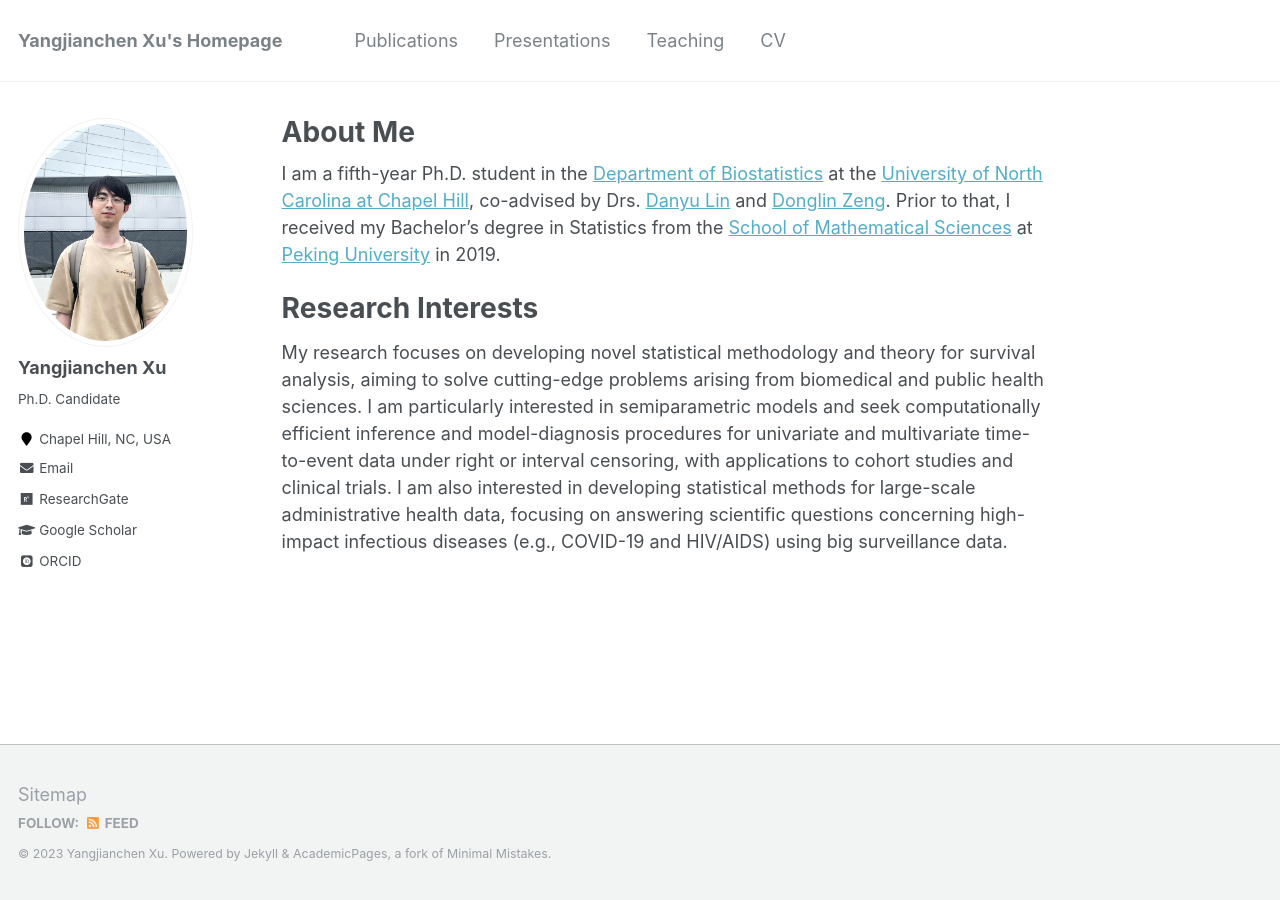
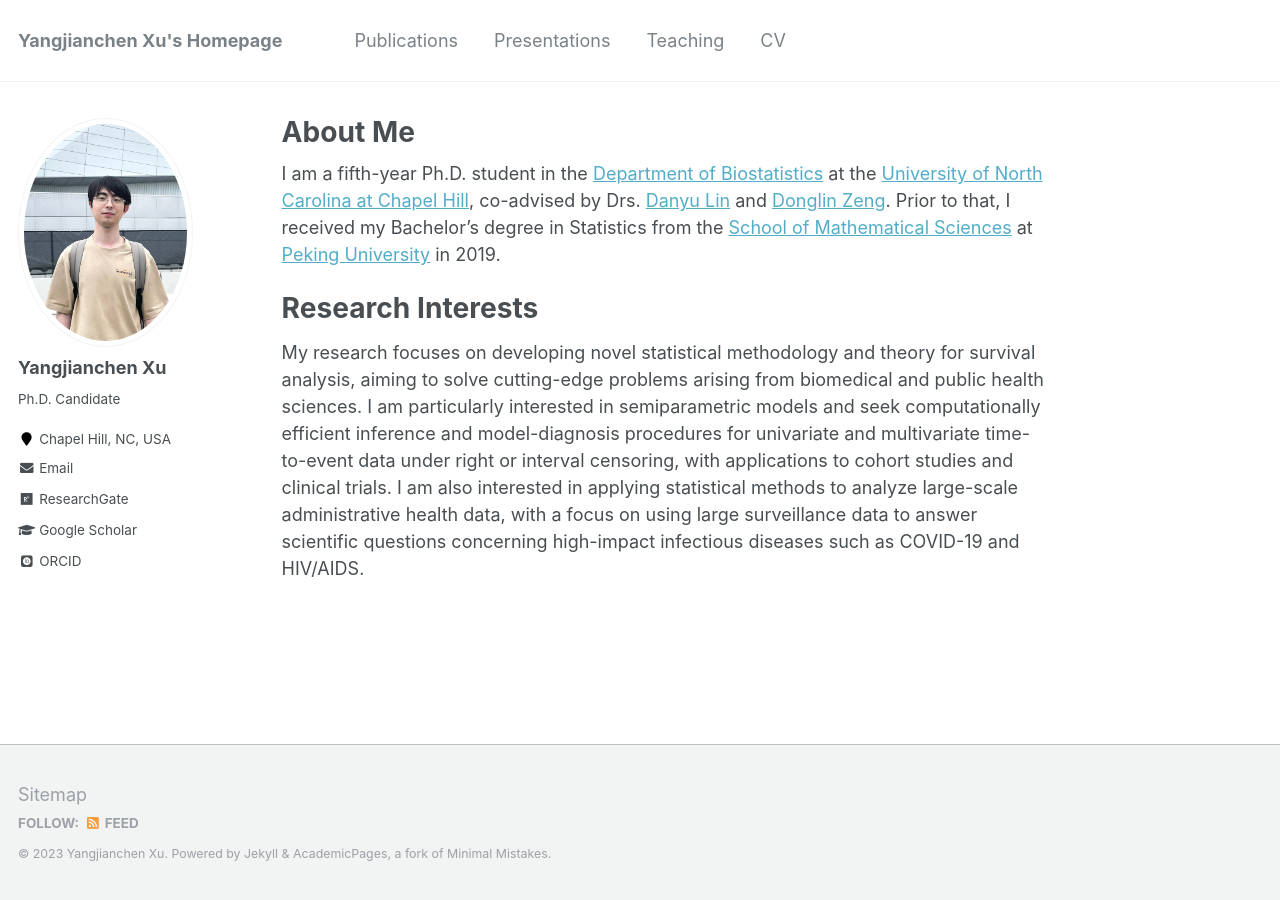
Before and after one commit to yangjc-xu/yangjc-xu.github.io, a Jekyll site: the page built from _pages/about.md, in a window 1280 px wide. Built offline with Jekyll 4.4.1, drawn with Linux system fonts in a browser that asks for light colours; some web fonts are replaced.

Commit message:
Update about.md

```diff
--- a/_pages/about.md
+++ b/_pages/about.md
@@ -12,4 +12,4 @@
 
 Research Interests
 ======
-My research focuses on developing novel statistical methodology and theory for survival analysis, aiming to solve cutting-edge problems arising from biomedical and public health sciences. I am particularly interested in semiparametric models and seek computationally efficient inference and model-diagnosis procedures for univariate and multivariate time-to-event data under right or interval censoring, with applications to cohort studies and clinical trials. I am also interested in developing statistical methods for large-scale administrative health data, focusing on answering scientific questions concerning high-impact infectious diseases (e.g., COVID-19 and HIV/AIDS) using big surveillance data.
+My research focuses on developing novel statistical methodology and theory for survival analysis, aiming to solve cutting-edge problems arising from biomedical and public health sciences. I am particularly interested in semiparametric models and seek computationally efficient inference and model-diagnosis procedures for univariate and multivariate time-to-event data under right or interval censoring, with applications to cohort studies and clinical trials. I am also interested in applying statistical methods to analyze large-scale administrative health data, with a focus on using large surveillance data to answer scientific questions concerning high-impact infectious diseases such as COVID-19 and HIV/AIDS.
```
